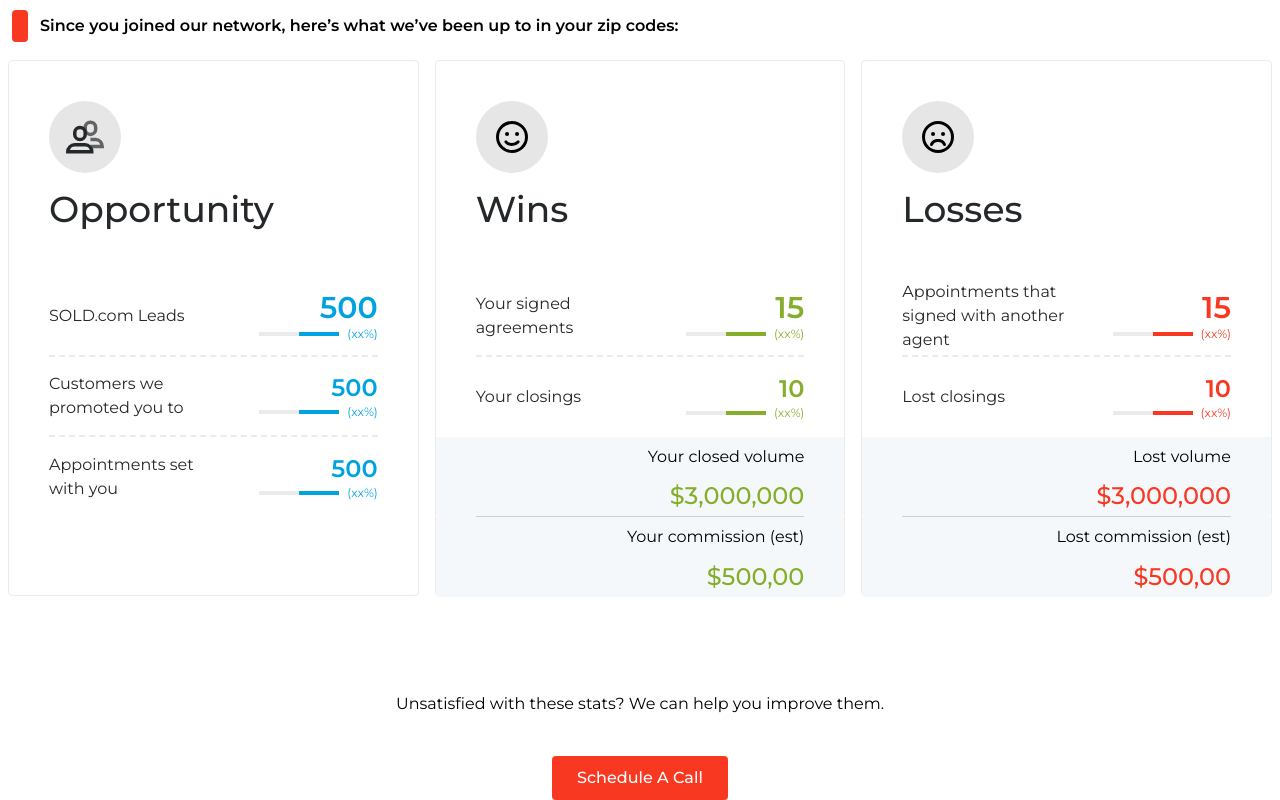
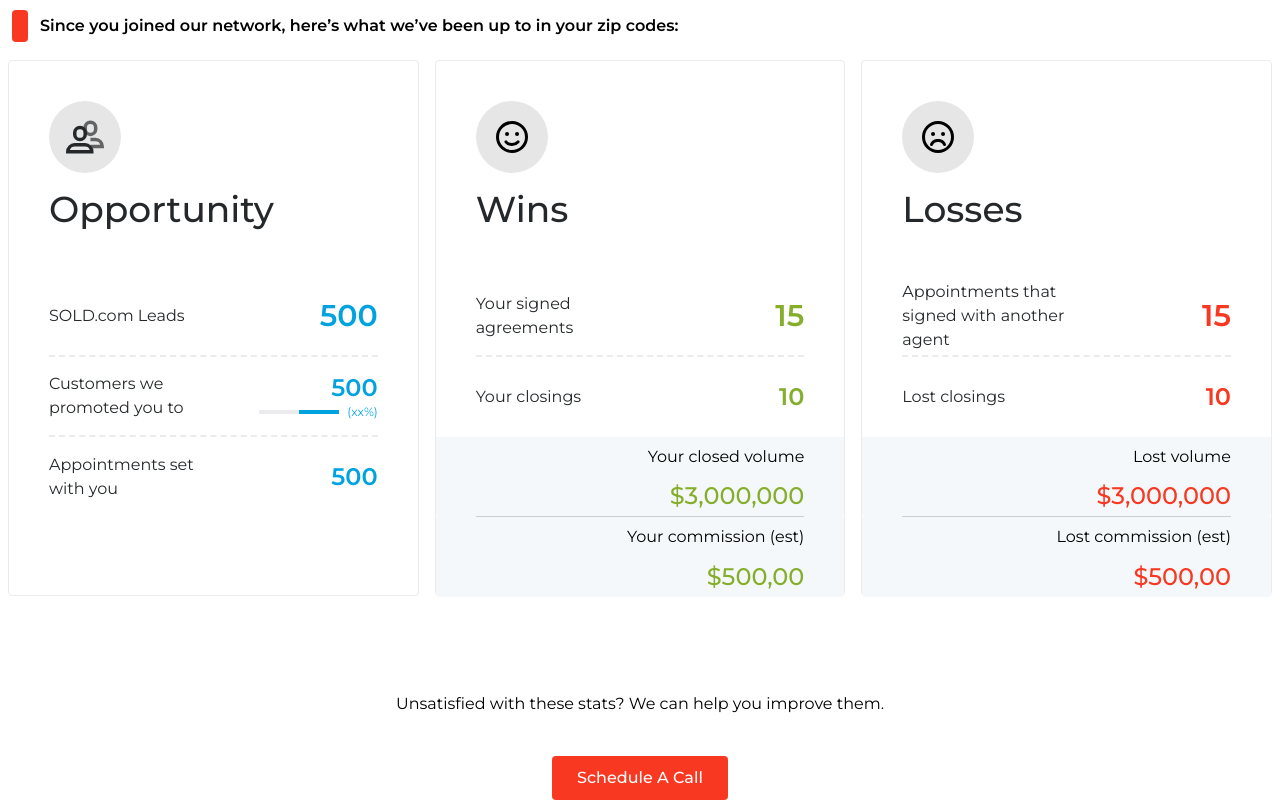
Before and after one commit to hd-esteban/fe-assestment, a Next.js app: page /dashboard in a window 1280 px wide. Shown: the part 606-1406 px from the top of the page. Built offline with nearby package versions, Linux system fonts and the light colour scheme.

Commit message:
Progress bar only for certain card rows

```diff
--- a/src/components/Card/CardRow.tsx
+++ b/src/components/Card/CardRow.tsx
@@ -9,6 +9,7 @@ function CardRow({
   color,
   label,
   value,
+  withProgressBar
 }: CardRowProps) {
   const fontColor = getFontColor(color)
   // return Card row based on variation passed
@@ -17,7 +18,7 @@ function CardRow({
       <div className="w-1/2 text-sold-dark-gray">{label}</div>
       <div className="flex flex-col items-end w-1/2">
         <h1 className={`w-full text-right text-2xl font-semibold ${fontColor}`}>{value}</h1>
-        <ProgressBar color={color} />
+        {withProgressBar && <ProgressBar color={color} />}
       </div>
     </div>
   ) : (
--- a/src/components/Summary/Summary.tsx
+++ b/src/components/Summary/Summary.tsx
@@ -23,7 +23,7 @@ function Summary() {
           >
             {details && details?.length > 0 && (
               <CardSection>
-                {details?.map(({ id, variation, color, label, value }) => {
+                {details?.map(({ id, variation, color, label, value, withProgressBar }) => {
                   return (
                     <CardRow
                       key={id}
@@ -31,6 +31,7 @@ function Summary() {
                       color={color}
                       label={label}
                       value={value}
+                      withProgressBar={withProgressBar}
                     />
                   );
                 })}
--- a/src/constants/cards.tsx
+++ b/src/constants/cards.tsx
@@ -30,6 +30,7 @@ const cards: Cards = [
         color: colors.BLUE,
         label: "Customers we promoted you to",
         value: "500",
+        withProgressBar: true
       },
       {
         id: 3,
--- a/src/types/cards.ts
+++ b/src/types/cards.ts
@@ -15,6 +15,7 @@ export type CardRowProps = {
   color?: number;
   label?: string;
   value?: string;
+  withProgressBar?: boolean
 };
 
 export type CardRow = { id: number } & CardRowProps;
```
